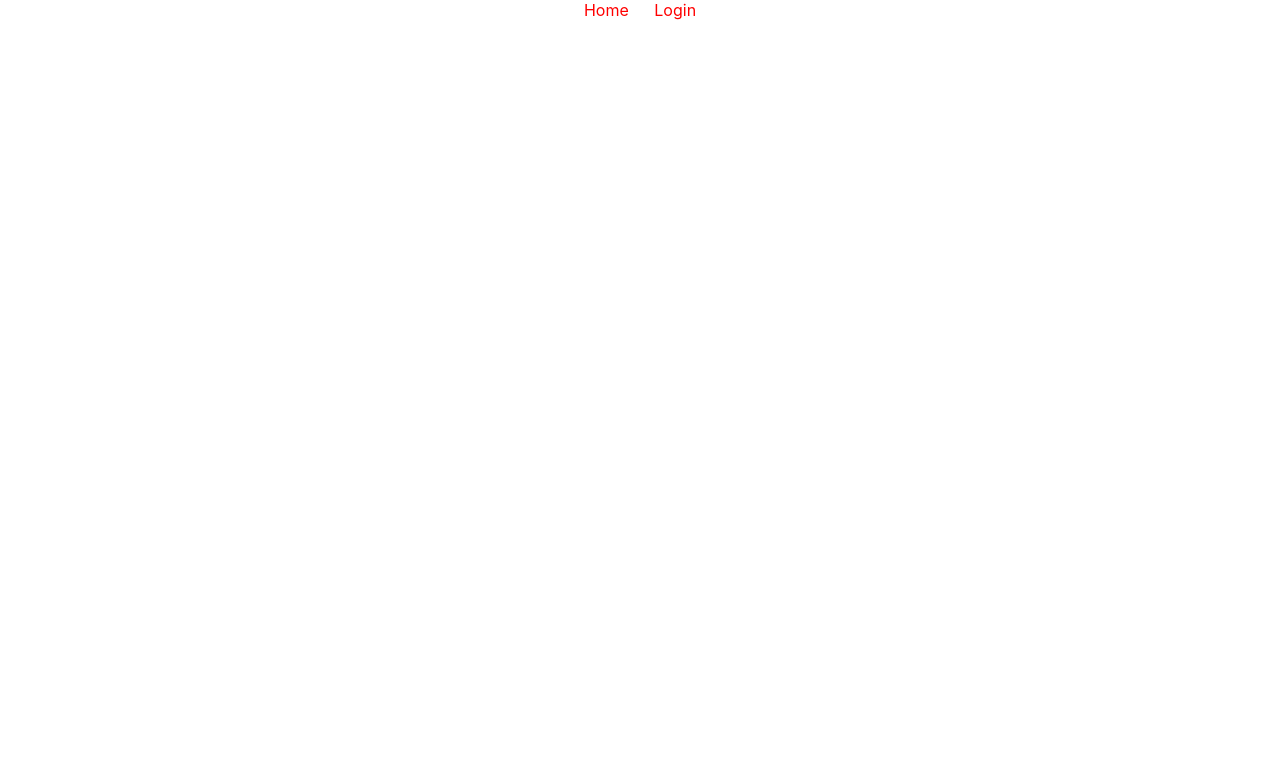
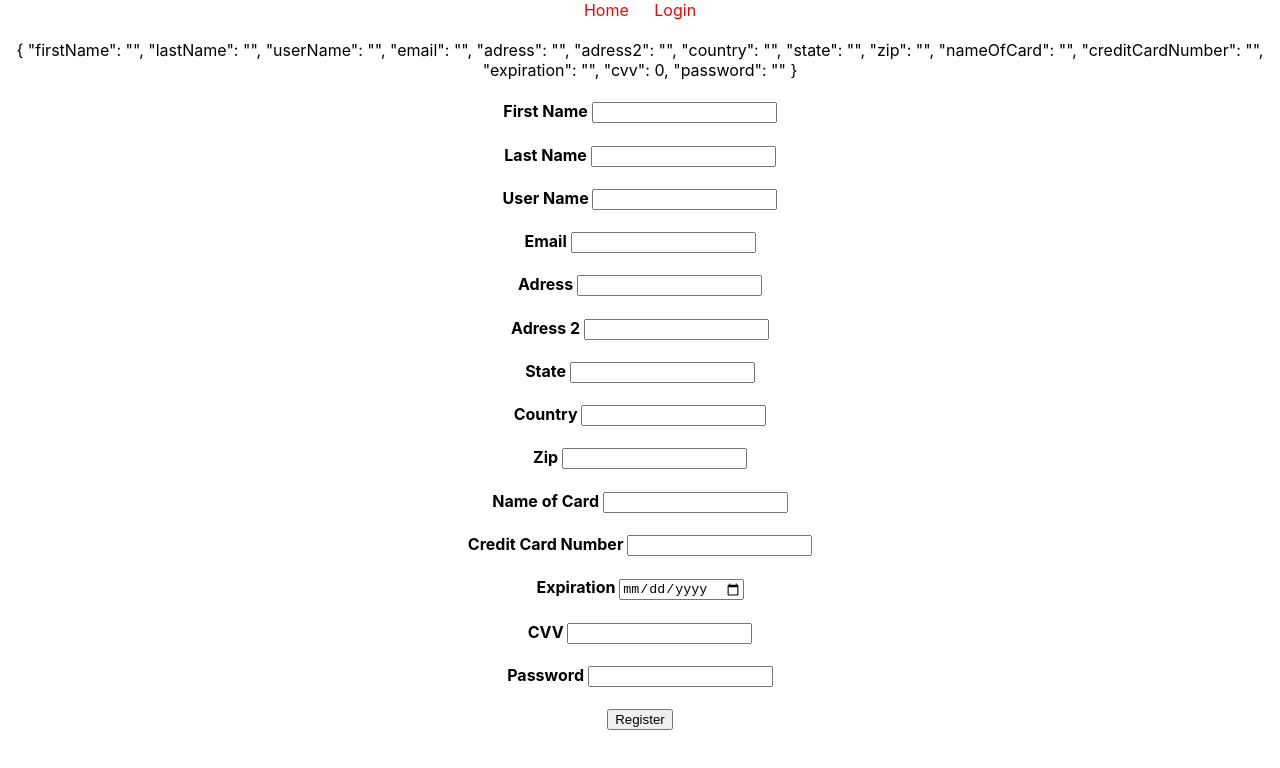
Before and after one commit to javigarcias/login-front, a React (Create React App) app: page /register in a window 1280 px wide. Shown: the top 768 px of the page. Built offline with nearby package versions, Linux system fonts and the light colour scheme.

Commit message:
Implemento logica en Register container

```diff
--- a/src/App.js
+++ b/src/App.js
@@ -5,6 +5,7 @@ import './App.css';
 import Header from './components/Header/Header';
 import Home from './containers/Home/Home';
 import Admin from './containers/Admin/Admin';
+import Register from './containers/Register/Register';
 
 function App() {
   return (
@@ -14,6 +15,7 @@ function App() {
         <Switch>
           <Route path='/' component={Home} exact/>
           <Route path='/admin' component={Admin} exact/>
+          <Route path='/register' component={Register} exact/>
         </Switch>
       </div>
     </BrowserRouter>
--- a/src/containers/Home/Home.jsx
+++ b/src/containers/Home/Home.jsx
@@ -1,6 +1,6 @@
 import React from 'react';
 import axios from 'axios';
-import { Link, useHistory } from 'react-router-dom';
+import { useHistory } from 'react-router-dom';
 
 
 import './Home.scss';
--- /dev/null
+++ b/src/containers/Register/Register.jsx
@@ -0,0 +1,73 @@
+import React, { useState } from 'react';
+import axios from 'axios';
+import { useHistory } from 'react-router-dom';
+
+import './Register.scss';
+
+const Register = () => {
+
+    const history = useHistory();
+    const defaultUser = {
+        firstName: "",
+        lastName: "",
+        userName: "",
+        email: "",
+        adress: "",
+        adress2: "",
+        country: "",
+        state: "",
+        zip: "",
+        nameOfCard: "",
+        creditCardNumber: "",
+        expiration: "",
+        cvv: 0,
+        password: ""
+    }
+
+    const [mensaje, setMensaje] = useState();
+    const [user, setUser] = useState(defaultUser);
+
+    const eventHandler = (ev) => {
+        setUser({ ...user, [ev.target.name]: ev.target.value  });
+      };
+    const handleSubmit = event => {
+        event.preventDefault(); // para evitar refrescar la página
+
+        axios.post('http://localhost:3001/users/register', user)
+            .then(res => {
+                setMensaje(`${res.data.firstName} Registrado correctamente`);
+                setTimeout(() => {
+                    history.push("/")
+                }, 1500);
+
+            })
+            .catch(error => console.log(error.response.data))
+    }
+    return (
+        <div className="form">
+            {JSON.stringify(user, null, 2)}
+            <form className="register-form" onSubmit={handleSubmit}>
+                <h4>First Name <input type="text" name="firstName" required onChange={eventHandler} /></h4>
+                <h4>Last Name <input type="text" name="lastName" required onChange={eventHandler}/></h4>
+                <h4>User Name <input type="text" name="userName" onChange={eventHandler}/></h4>
+                <h4>Email <input type="email" name="email" required onChange={eventHandler}/></h4>
+                <h4>Adress <input type="text" name="adress" required onChange={eventHandler}/></h4>
+                <h4>Adress 2 <input type="text" name="adress2" onChange={eventHandler}/></h4>
+                <h4>State <input type="text" name="state" required onChange={eventHandler}/></h4>
+                <h4>Country <input type="text" name="country" required onChange={eventHandler}/></h4>
+                <h4>Zip <input type="text" name="zip" required onChange={eventHandler}/></h4>
+                <h4>Name of Card <input type="text" name="nameOfCard" required onChange={eventHandler}/></h4>
+                <h4>Credit Card Number <input type="text" name="creditCardNumber" required onChange={eventHandler}/></h4>
+                <h4>Expiration <input type="date" name="expiration" required onChange={eventHandler}/></h4>
+                <h4>CVV <input type="number" name="cvv" required onChange={eventHandler}/></h4>
+                <h4>Password <input type="password" name="password" required onChange={eventHandler}/></h4>
+                <button type="submit">Register</button>
+            </form>
+            <div className="mensajeOk">
+                {mensaje}
+            </div>
+        </div>
+    )
+}
+
+export default Register;
```
Also changed, not shown: src/containers/Register/Register.scss (added).
